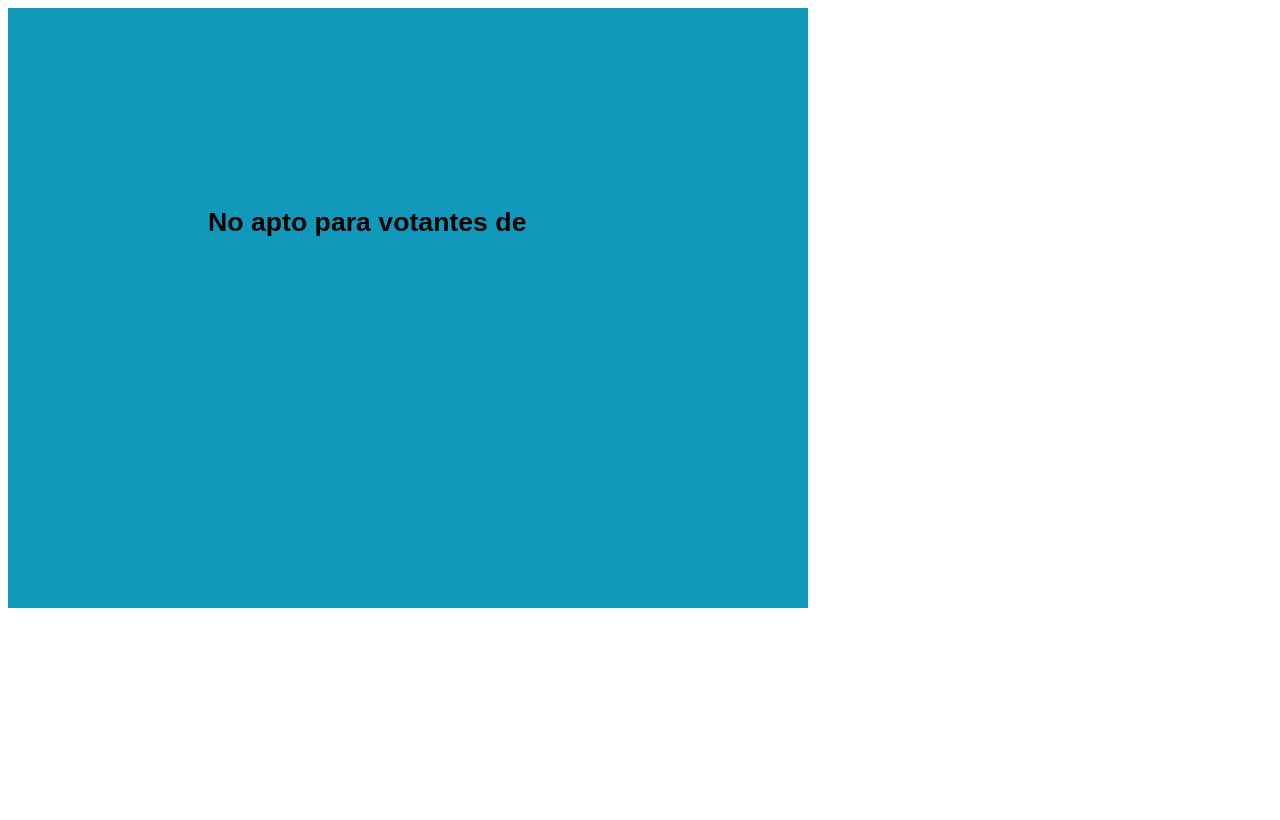
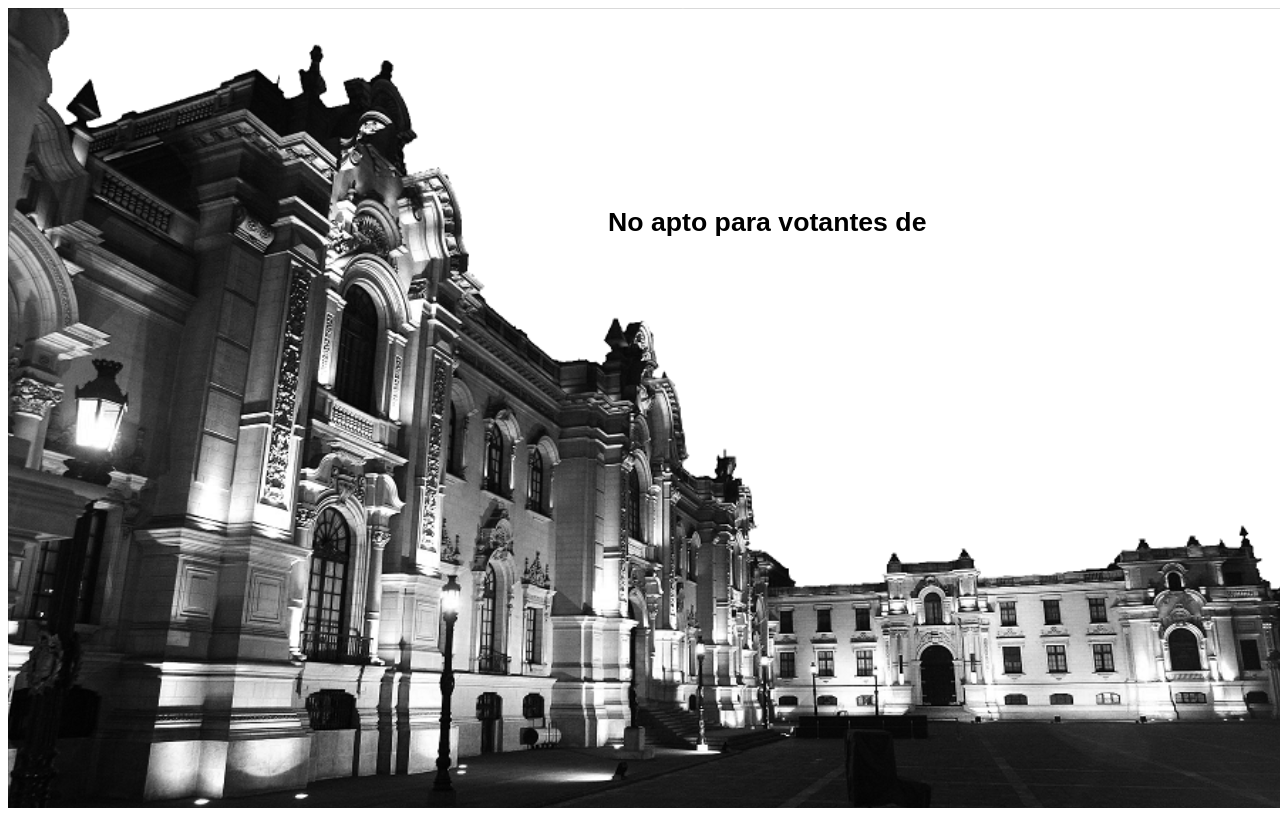
Before and after one commit to kranfix/votape, a plain HTML site: page index.html in a window 1280 px wide. Drawn offline with Linux system fonts and the light colour scheme; animation ran at ten frames a second.

Commit message:
-> Added atlas for the initial resources -> Added bg to the application -> Added simple scaling

```diff
--- /dev/null
+++ b/assets/imgs/atlas/resources_1.json
@@ -0,0 +1,60 @@
+{"frames": {
+
+"res_bg_panel_white.png":
+{
+	"frame": {"x":0,"y":0,"w":100,"h":100},
+	"rotated": false,
+	"trimmed": false,
+	"spriteSourceSize": {"x":0,"y":0,"w":100,"h":100},
+	"sourceSize": {"w":100,"h":100}
+},
+"res_bg_panel_black.png":
+{
+	"frame": {"x":100,"y":0,"w":100,"h":100},
+	"rotated": false,
+	"trimmed": false,
+	"spriteSourceSize": {"x":0,"y":0,"w":100,"h":100},
+	"sourceSize": {"w":100,"h":100}
+},
+"res_warning_sign.png":
+{
+	"frame": {"x":200,"y":0,"w":150,"h":150},
+	"rotated": false,
+	"trimmed": false,
+	"spriteSourceSize": {"x":0,"y":0,"w":150,"h":150},
+	"sourceSize": {"w":150,"h":150}
+},
+"res_team_logo.png":
+{
+	"frame": {"x":350,"y":0,"w":250,"h":376},
+	"rotated": false,
+	"trimmed": false,
+	"spriteSourceSize": {"x":0,"y":0,"w":250,"h":376},
+	"sourceSize": {"w":250,"h":376}
+},
+"res_jne_logo.png":
+{
+	"frame": {"x":600,"y":0,"w":300,"h":272},
+	"rotated": false,
+	"trimmed": false,
+	"spriteSourceSize": {"x":0,"y":0,"w":300,"h":272},
+	"sourceSize": {"w":300,"h":272}
+},
+"res_bg_app_palace.png":
+{
+	"frame": {"x":0,"y":376,"w":900,"h":564},
+	"rotated": false,
+	"trimmed": false,
+	"spriteSourceSize": {"x":0,"y":0,"w":900,"h":564},
+	"sourceSize": {"w":900,"h":564}
+}},
+"meta": {
+	"app": "http://www.codeandweb.com/texturepacker",
+	"version": "1.0",
+	"image": "resources_1.png",
+	"format": "RGBA8888",
+	"size": {"w":1024,"h":1024},
+	"scale": "1",
+	"smartupdate": "$TexturePacker:SmartUpdate:5e832305056c2511f2a4ca2100c56aa0:3667c779fc6a1fe943e700f7adb3d23e:0668eb2f6d8e8d10377eabddd9f4e2f6$"
+}
+}
--- a/index.html
+++ b/index.html
@@ -6,7 +6,8 @@
     	<script src="lib/pixijs/bin/pixi.js"></script>
       <script src="src/config/atlasses.js"></script>
       <script src="src/config/panels.js"></script>
-    	<script src="src/config/strings.js"></script>
+      <script src="src/config/strings.js"></script>
+    	<script src="src/config/config.js"></script>
 
   		</head>
   	<body>
--- a/src/config/atlasses.js
+++ b/src/config/atlasses.js
@@ -7,5 +7,6 @@ Atlasses.RESOURCES_PATH = 'assets/imgs/atlas/';
 
 Atlasses.list =
 [
-	'baseResources.json'
+	'baseResources.json',
+	'resources_1.json'
 ];
--- /dev/null
+++ b/src/config/config.js
@@ -0,0 +1,9 @@
+/// General settngs for the global configuration of the application
+
+window['config'] =
+{
+
+	'APP_WIDTH' : 800,
+	'APP_HEIGHT' : 600
+
+}
--- a/src/core/App.js
+++ b/src/core/App.js
@@ -5,9 +5,17 @@ GEngine.App = function()
 	GEngine.App.instance = this;
 
 	var t_canvasRef = document.getElementById( 'demoInfoCanvas' );
-	this.m_renderer = PIXI.autoDetectRenderer( 800, 600, { view: t_canvasRef,
-														   autoResize: true,
-														   backgroundColor: 0x1099bb } );
+	t_canvasRef.width = window.innerWidth;
+	t_canvasRef.height = window.innerHeight;
+
+	GEngine.App.APP_WIDTH 	= t_canvasRef.width;///window['config']['APP_WIDTH'];
+	GEngine.App.APP_HEIGHT 	= t_canvasRef.height;///window['config']['APP_HEIGHT'];
+	this.m_renderer = PIXI.autoDetectRenderer( GEngine.App.APP_WIDTH,
+											   GEngine.App.APP_HEIGHT,
+											    { view: t_canvasRef,
+												  autoResize: true,
+												  backgroundColor: 0x000000 }
+											  );
 	this.m_mainCanvas = new PIXI.Container();
 	this.m_appCanvas = new PIXI.Container();
 	this.m_debugCanvas = new PIXI.Container();
@@ -25,6 +33,9 @@ GEngine.App = function()
 };
 
 GEngine.App.instance = null;
+
+GEngine.App.APP_WIDTH 	= 800;
+GEngine.App.APP_HEIGHT 	= 600;
 
 GEngine.App.ST_IDLE  			= 0;
 GEngine.App.ST_INITIAL_LOADING  = 1;
@@ -44,6 +55,11 @@ GEngine.App.prototype.init = function()
 	this.m_state = GEngine.App.ST_INITIAL_LOADING;
 
 	console.info( 'App::init> started resources loading' );
+
+	/// resize for the first time
+	window.addEventListener( 'resize', this.onResize );
+
+	this.onResize();
 };
 
 GEngine.App.prototype.onAtlassesLoaded = function()
@@ -68,6 +84,29 @@ GEngine.App.prototype.onApplicationStarted = function()
 	this.m_state = GEngine.App.ST_RUNNING;
 	this.m_sceneManager = new GEngine.GSceneManager( this.m_appCanvas );
 	console.info( 'App::onApplicationStarted> the application has just started' );
+};
+
+GEngine.App.prototype.onResize = function()
+{
+	/// Simple resize
+	/// Calculate the ratio of the dimensions
+	///var x_ratio = window.innerWidth / GEngine.App.APP_WIDTH;
+	///var y_ratio = window.innerHeight / GEngine.App.APP_HEIGHT;
+
+	/// Resize the main canvas using the x_ratio ( we are asumming landscape mode )
+	var t_renderer = GEngine.App.instance.renderer();
+	var t_view = t_renderer.view;
+	///t_renderer.width = t_view.width = GEngine.App.APP_WIDTH * x_ratio;
+	///t_renderer.height = t_view.height = GEngine.App.APP_HEIGHT * x_ratio;
+
+	/// Temporal resizing
+	t_view.width  = window.innerWidth;
+	t_view.height = window.innerHeight;
+};
+
+GEngine.App.prototype.renderer = function()
+{
+	return this.m_renderer;
 };
 
 GEngine.App.prototype.onApplicationSuspended = function()
--- a/src/core/GSceneManager.js
+++ b/src/core/GSceneManager.js
@@ -19,6 +19,13 @@ GEngine.GSceneManager.SCENE_CANDIDATE_INFO 		= "sceneCandidateInfo";
 
 GEngine.GSceneManager.prototype.init = function()
 {
+	/// Set the common bg of the application
+	this.m_appBg = PIXI.Sprite.fromFrame( 'res_bg_app_palace.png' );
+	this.canvas.addChild( this.m_appBg );
+
+	this.m_appBg.scale.x = GEngine.App.APP_WIDTH / this.m_appBg.width;
+	this.m_appBg.scale.y = this.m_appBg.scale.x;
+
 	this.changeScene( GEngine.GSceneManager.SCENE_INTRO );
 };
 
--- a/src/introScene/BasePanel.js
+++ b/src/introScene/BasePanel.js
@@ -31,7 +31,7 @@ BasePanel.prototype.init = function()
 	this.m_text = new PIXI.Text( "votape" );
 	//this.m_container.addChild( this.m_text );
 
-	this.m_xText = 200;
+	this.m_xText = 600;
 	this.m_yText = 200;
 
 	this.m_text.x = this.m_xText;
--- a/src/introScene/SceneIntro.js
+++ b/src/introScene/SceneIntro.js
@@ -13,7 +13,7 @@ SceneIntro.prototype = Object.create( GEngine.GScene.prototype );
 
 SceneIntro.prototype.createPanels = function()
 {
-	var t_panel1 = new BasePanel( 'introPanel1',
+	var t_panel1 = new BasePanel( 'panelScene1',
 								  this.m_canvas );
 	this.m_introPanels.push( t_panel1 );
 };
```
Also changed, not shown: assets/imgs/atlas/resources_1.png (added).
